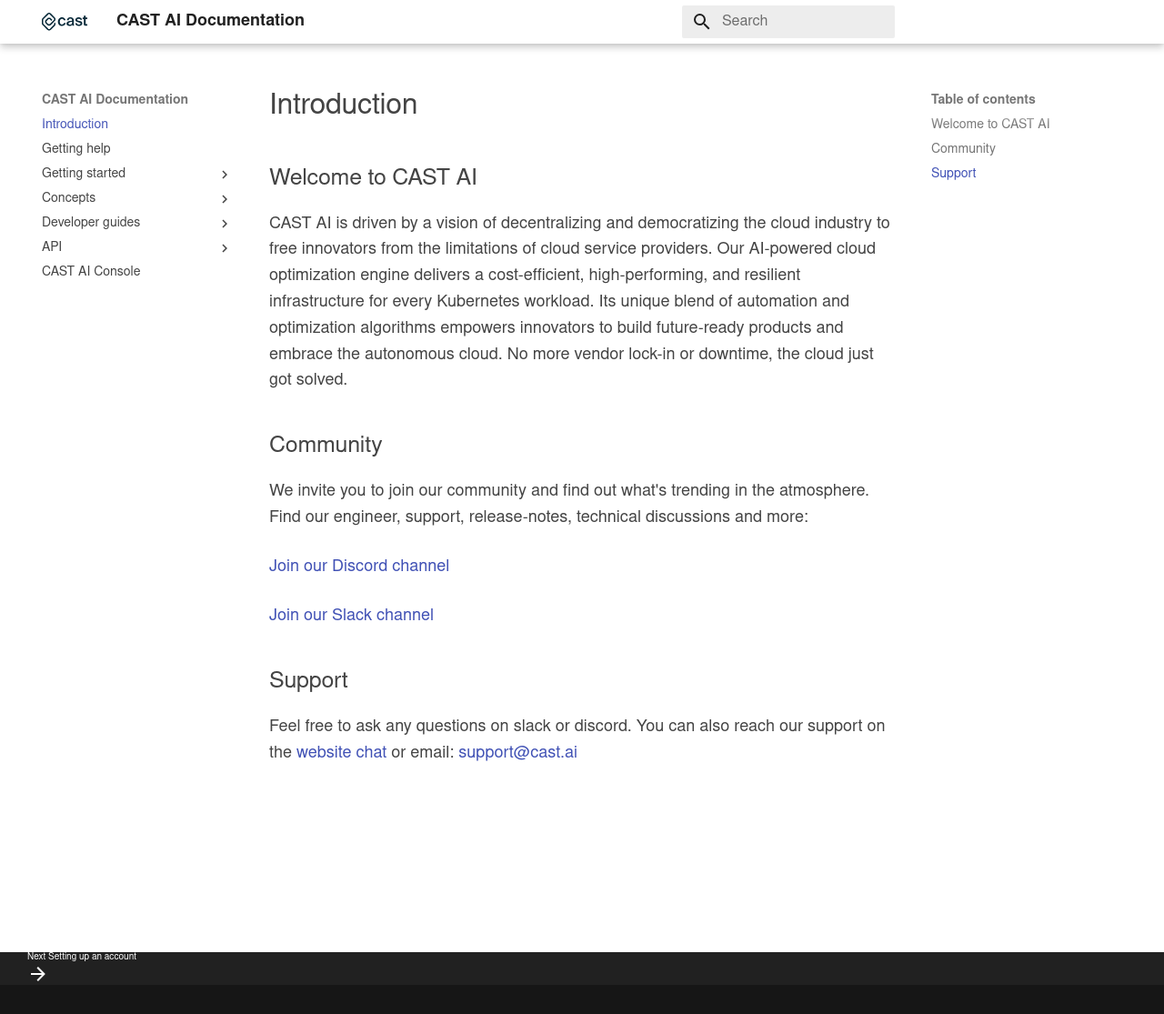
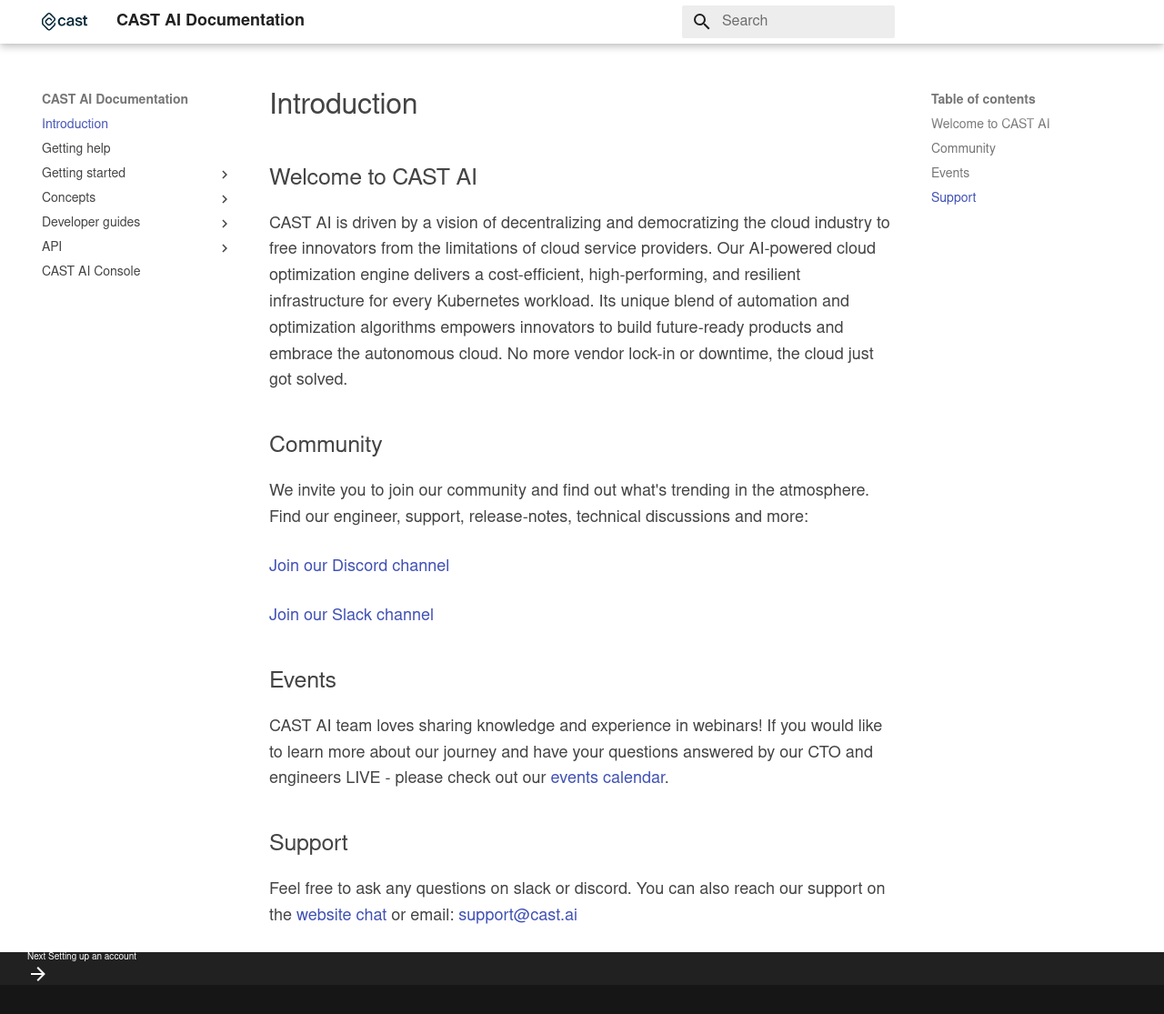
Before and after one commit to castai/docs, an MkDocs documentation site: the page built from docs/index.md, in a window 1280 px wide and 1115 px high. Shown: the whole window at 91% size. Built offline with MkDocs 1.6.1 and Material for MkDocs 9.7.7, drawn with Linux system fonts in a browser that asks for light colours; some web fonts are replaced.

Commit message:
Update index.md

```diff
--- a/docs/index.md
+++ b/docs/index.md
@@ -11,6 +11,10 @@
 
 [Join our Slack channel](https://join.slack.com/t/castai-community/shared_invite/zt-i8fcn2xi-sM_iONKn35NmYR2E3dtfng)
 
+## Events
+
+CAST AI team loves sharing knowledge and experience in webinars! If you would like to learn more about our journey and have your questions answered by our CTO and engineers LIVE - please check out our [events calendar](https://cast.ai/events/).
+
 ## Support
 
-Feel free to ask any questions on slack or discord. You can also reach our support on the [website chat](https://cast.ai/) or email: support@cast.ai
+Feel free to ask any questions on slack or discord. You can also reach our support on the [website chat](https://cast.ai/#) or email: support@cast.ai
```
